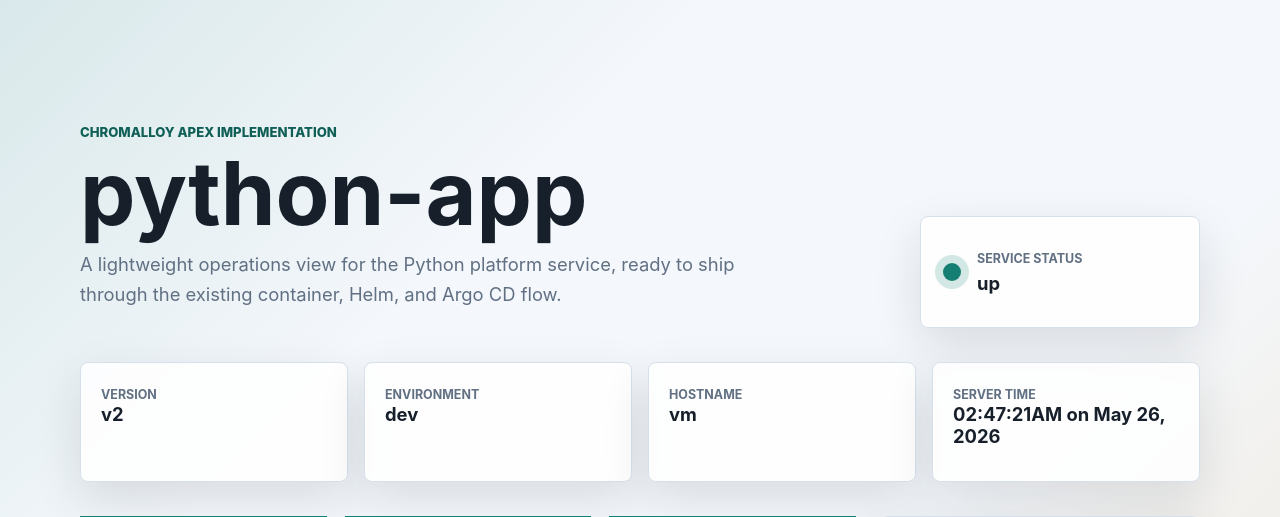
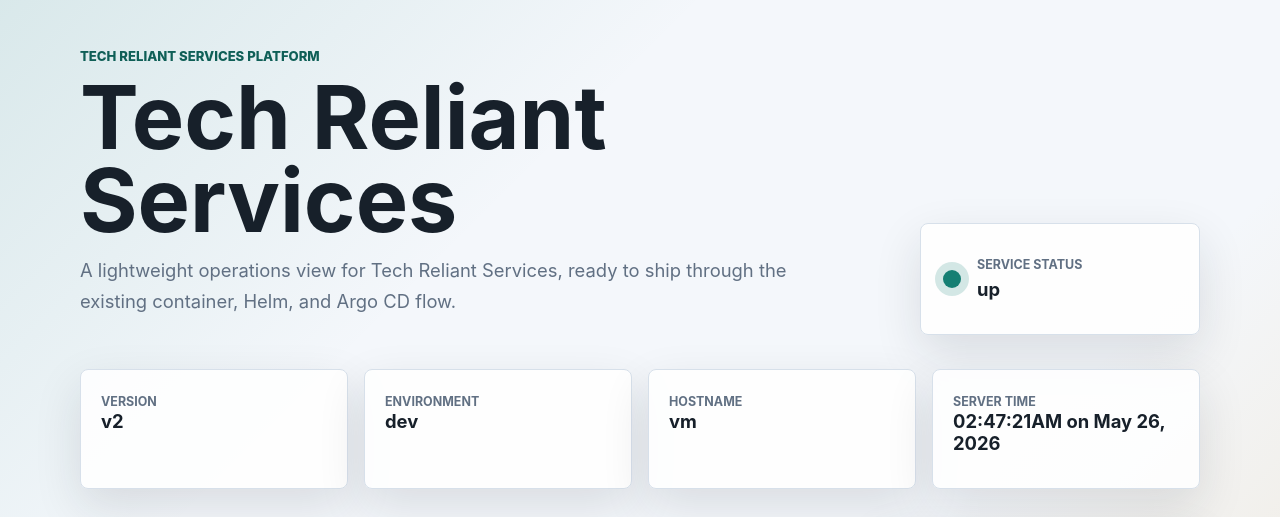
Before and after one commit to nolet7/python-platform, a Flask app: page / in a window 1280 px wide. Shown: the top 517 px of the page. Run offline with Flask 3, Linux system fonts and the light colour scheme.

Commit message:
Rebrand develop frontend to Tech Reliant Services

```diff
--- a/app.py
+++ b/app.py
@@ -5,7 +5,7 @@ import os
 
 app = Flask(__name__)
 
-APP_NAME = "python-app"
+APP_NAME = "Tech Reliant Services"
 APP_VERSION = "v2"
 
 
--- a/helm/python-app/values.yaml
+++ b/helm/python-app/values.yaml
@@ -2,7 +2,7 @@ replicaCount: 1
 
 image:
   repository: noletengine/python-app
-  tag: a0cf87e
+  tag: techreliant-202605252246
   pullPolicy: Always
 
 service:
--- a/templates/index.html
+++ b/templates/index.html
@@ -10,10 +10,10 @@
     <main class="shell">
       <section class="hero" aria-labelledby="page-title">
         <div>
-          <p class="eyebrow">Chromalloy Apex Implementation</p>
+          <p class="eyebrow">Tech Reliant Services Platform</p>
           <h1 id="page-title">{{ app_name }}</h1>
           <p class="lede">
-            A lightweight operations view for the Python platform service,
+            A lightweight operations view for Tech Reliant Services,
             ready to ship through the existing container, Helm, and Argo CD flow.
           </p>
         </div>
```
